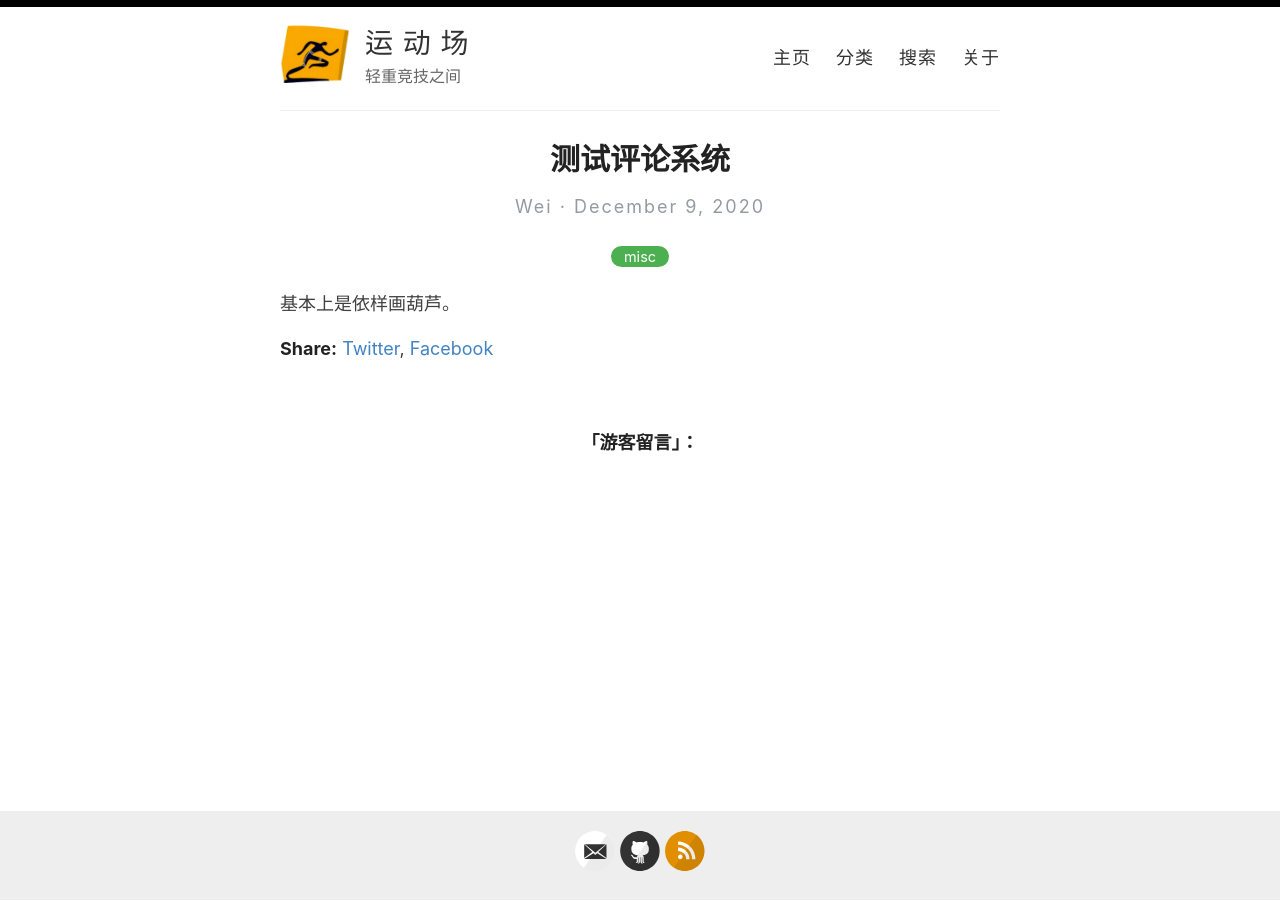
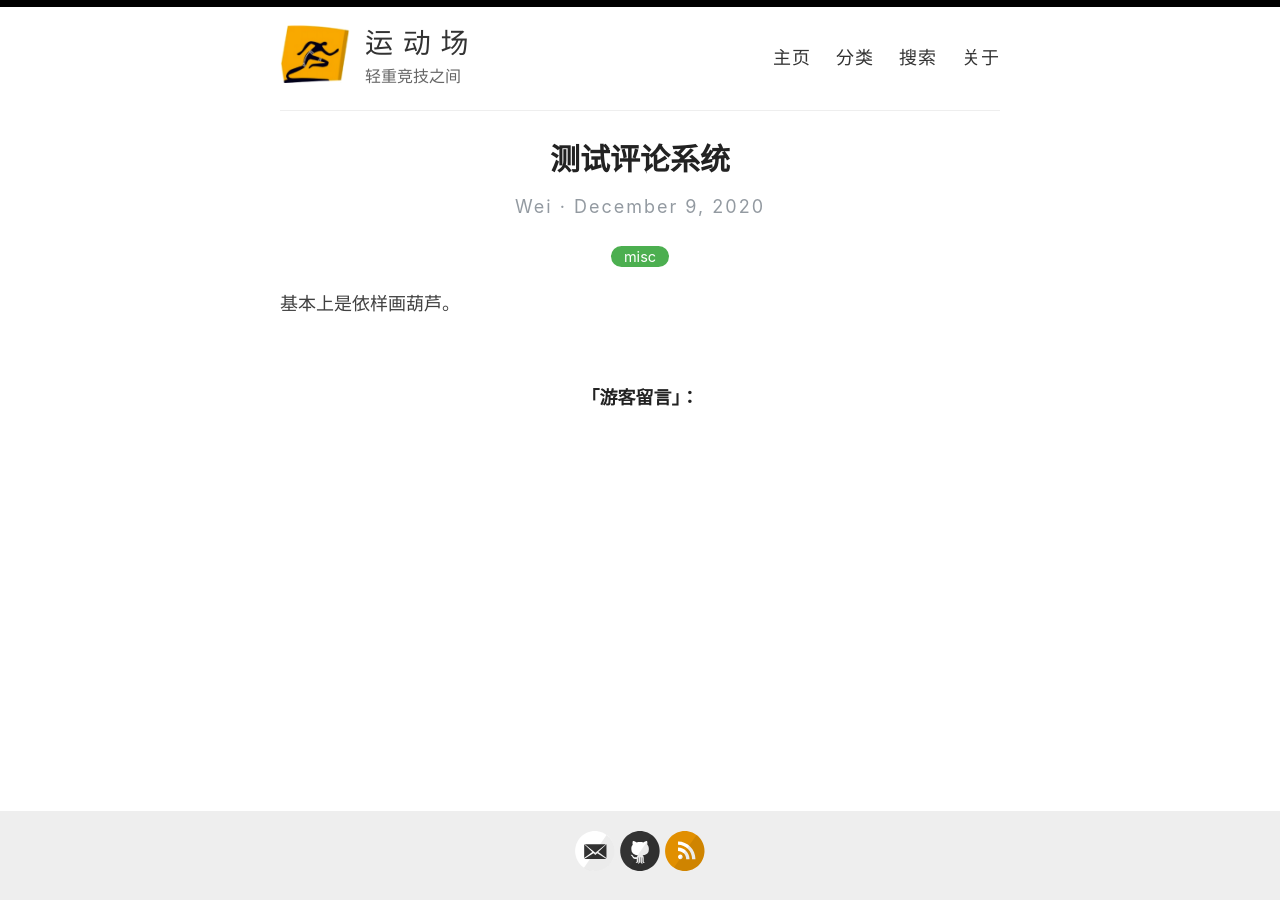
Before and after one commit to athletik/athletik.github.io, a Jekyll site: the page built from _posts/2020-12-9-测试评论系统.md, in a window 1280 px wide. Built offline with Jekyll 4.4.1, drawn with Linux system fonts in a browser that asks for light colours; comment, search, counter and statistics services are not loaded.

Commit message:
Update post.html

```diff
--- a/_layouts/post.html
+++ b/_layouts/post.html
@@ -27,15 +27,10 @@
     {{ content }}
   </div>
 
-  <div>
-    <p><span class="share-box">Share:</span> <a href="http://twitter.com/share?text={{ page.title }}&url={{site.url}}{{page.url}}" target="_blank">Twitter</a>, <a href="https://www.facebook.com/sharer.php?u={{site.url}}{{page.url}}" target="_blank">Facebook</a></p>
-  </div>
-
   <!--<div class="date">
     Written on {{ page.date | date: "%B %e, %Y" }}
   </div>-->
 
-  {% include disqus.html %}
 	       <!-- Valine 评论框 start -->
 	       {% if site.valine.enable %}
                       {% include valine_comments.html %}
```
